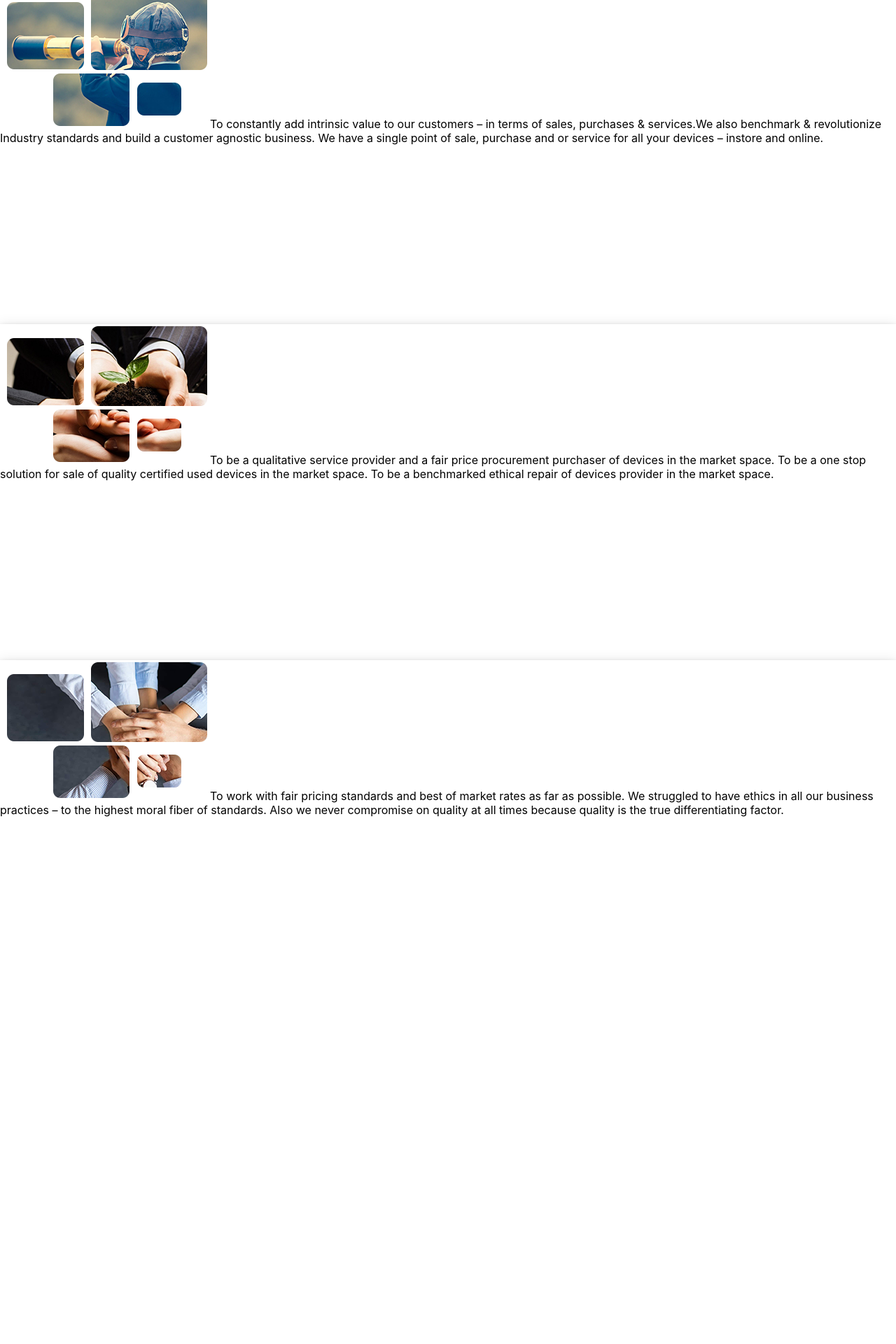
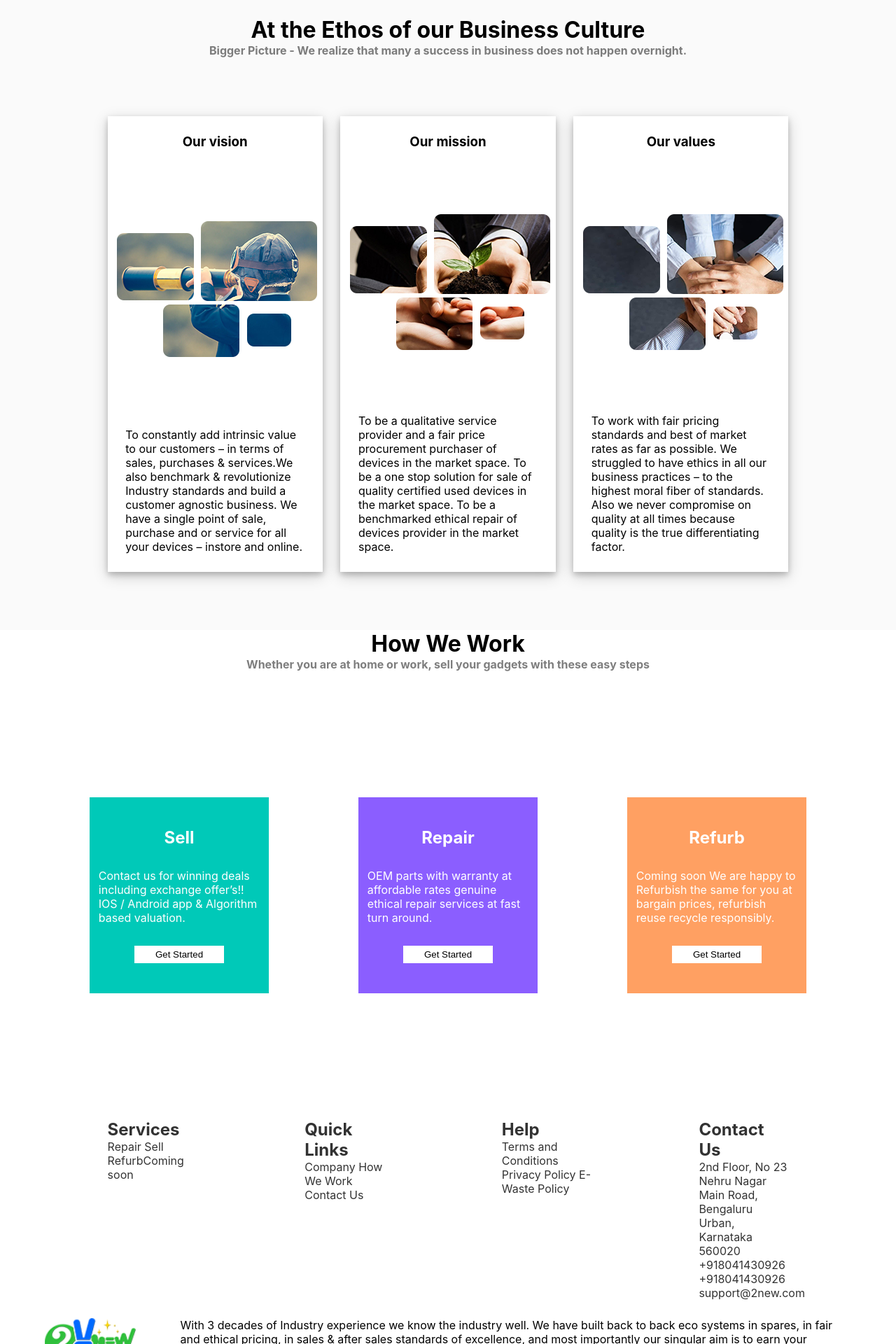
Before and after one commit to rajeshmn47/portfolio, a React (Create React App) app: page /goto in a window 1280 px wide. Shown: the part 784-2704 px from the top of the page at 70% size. Before the commit the page ends 2207 px from the top, so only its background shows below. Built offline with nearby package versions, Linux system fonts and the light colour scheme.

Commit message:
second commit

```diff
--- a/package.json
+++ b/package.json
@@ -8,10 +8,13 @@
     "@testing-library/jest-dom": "^5.16.2",
     "@testing-library/react": "^12.1.2",
     "@testing-library/user-event": "^13.5.0",
+    "ejs": "^3.1.6",
+    "nodemon": "^2.0.15",
     "react": "^17.0.2",
     "react-dom": "^17.0.2",
     "react-router-dom": "^6.2.1",
     "react-scripts": "5.0.0",
+    "socket.io": "^4.4.1",
     "web-vitals": "^2.1.4"
   },
   "scripts": {
--- a/src/componnents/Gotonew.js
+++ b/src/componnents/Gotonew.js
@@ -70,24 +70,106 @@ than ever or Experience the most quickest repair service ever</p>
 <img src={logo} height='50' alt=''/>
 </div>
 <div className='ethos'>
-  <div>
-<h3>At the Ethos of our Business Culture</h3>
-<p> Bigger Picture - We realize that many a success in business does not happen overnight.</p>
+  <div className='etho' >
+<h1>At the Ethos of our Business Culture</h1>
+<h4 style={{opacity:'0.5'}}> Bigger Picture - We realize that many a success in business does
+ not happen overnight.</h4>
 </div>
+<div className='missions'>
 <div className='mission'>
-  <img src={vision} alt='' eight='200'/>
+  <h3>Our vision</h3>
+  <img src={vision} alt='' height='200'/>
   To constantly add intrinsic value to our customers – in terms of sales, purchases & services.We also benchmark & revolutionize Industry standards and build a customer agnostic business. We have a single point of sale,
  purchase and or service for all your devices – instore and online.</div>
 <div className='mission'>
-<img src={mission} alt='' eight='200'/>
+<h3>Our mission</h3>
+<img src={mission} alt='' height='200'/>
 To be a qualitative service provider and a fair price procurement
 purchaser of devices in the market space. To be a one stop solution for sale of quality certified used devices in the market space.
 To be a benchmarked ethical repair of devices provider in the market space.
   </div><div className='mission'>
-  <img src={values} alt='' eight='200'/>
+  <h3>Our values</h3>
+  <img src={values} alt='' height='200'/>
   To work with fair pricing standards and best of market rates as far as possible. We struggled to have ethics in all our business practices – to the highest moral fiber of standards. Also we never compromise on
   quality at all times because quality is the true differentiating factor.
 </div>
+</div>
+</div>
+<div className='middle'>
+<div className='title'>
+<h1>How We Work</h1>
+<h4 style={{opacity:'0.5'}}>Whether you are at home or work, sell your gadgets with these easy steps</h4>
+</div>
+<div>
+<div></div>
+<div></div>
+<div></div>
+<div></div>
+</div>
+</div>
+<div className='selling'>
+  <div className='sell'>
+<h2>Sell</h2>
+Contact us for winning deals including exchange offer’s!! IOS / Android app & Algorithm based valuation.
+
+<button className='btn' >Get Started</button>
+</div>
+<div className='repair'>
+<h2>Repair</h2>
+OEM parts with warranty at affordable rates genuine ethical repair services at fast turn around.
+
+<button className='btn' >Get Started</button>
+</div>
+<div className='refurb'>
+<h2>Refurb</h2>
+Coming soon
+We are happy to Refurbish the same for you at bargain prices, refurbish reuse recycle responsibly.
+
+<button className='btn' >Get Started</button>
+</div>
+</div>
+<footer>
+  <div className='fot'>
+<h2>Services</h2>
+Repair
+Sell
+RefurbComing soon
+</div>
+<div className='fot'>
+<h2>Quick Links</h2>
+Company
+
+How We Work
+Contact Us
+</div>
+<div className='fot'>
+<h2>Help</h2>
+Terms and Conditions
+Privacy Policy
+E-Waste Policy
+</div>
+<div className='fot'>
+<h2>Contact Us</h2>
+2nd Floor, No 23
+Nehru Nagar Main Road,
+Bengaluru Urban, Karnataka 560020
++918041430926
++918041430926
+support@2new.com
+</div>
+</footer>
+<div className='lastdiv'>
+  <img src={logo} height='70' alt='' />
+  <p style={{marginLeft:'5vw'}}>
+With 3 decades of Industry experience we know the industry
+well. We have built back to back eco systems in spares,
+in fair and ethical pricing, in sales
+& after sales standards of excellence,
+ and most importantly our singular aim is to earn your
+ unquestioned trust every time –
+we have no shortcuts and never compromise on our ethos,
+ and operating principles.
+</p>
 </div>
 </>
     )
--- a/src/componnents/goto.css
+++ b/src/componnents/goto.css
@@ -79,17 +79,117 @@ border-radius: 5px;
     align-items: center;
     box-sizing: border-box;
 }
-
+.etho{
+    display: flex;
+    justify-content: center;
+    align-items: center;
+    flex-direction: column;
+}
 .ethos{
-    height:100vh;
+    height: 120vh;
     width: 100vw;
     box-sizing: border-box;
-    background-color: #D6D6D6;
+    background-color: #FAFAFA;
+    display: flex;
+    justify-content: space-evenly;
+    align-items: center;
+    flex-direction: column;
 }
 .mission{
     background-color: white;
-    height: 60vh;
+    height: 75vh;
+    display: flex;
+    flex-direction: column;
+  justify-content: space-between;
+  align-items: center;
+  padding:2vmax;
+    width: 20vw;
     box-shadow: 0 4px 8px 0 rgba(0, 0, 0, 0.2), 0 6px 20px 0 rgba(0, 0, 0, 0.19);
+}
+.missions{
+    display:flex ;
+    justify-content: space-evenly;
+    width:80vw;
+}
+.middle{
+    display: flex;
+    justify-content: center;
+    align-items: center;
+}
+.title{
+    display: flex;
+    justify-content: center;
+    align-items: center;
+    flex-direction: column;
+}
+.selling{
+    display: flex;
+    justify-content: space-evenly;
+    align-items: center;
+    height: 80vh;
+    width: 100vw;
+}
+.sell{
+    display: flex;
+    height: 35vh;
+    justify-content: space-evenly;
+    align-items: center;
+    flex-direction: column;
+    background-color: #00C9B8;
+    color: white;
+    width: 20vw;
+    padding: 1vmax;
+    box-sizing: border-box;
+}
+.btn{
+    background-color: white;
+border: none;
+outline: none;
+width: 10vw;
+color: black;
+}
+.repair{
+    display: flex;
+    justify-content: space-evenly;
+    align-items: center;
+    flex-direction: column;
+    color: white;
+    width: 20vw;
+    background-color: #8B5EFF;
+    height: 35vh;
+    padding: 1vmax;
+    box-sizing: border-box;
+}
+.refurb{
+    display: flex;
+    height: 35vh;
+    justify-content: space-evenly;
+    align-items: center;
+    flex-direction: column;
+    color: white;
+    width: 20vw;
+    background-color: #FFA062;
+    padding: 1vmax;
+    box-sizing: border-box;
+}
+footer{
+    display: flex;
+    justify-content:space-evenly;
+
+}
+.fot{
+    display: flex;
+    flex-direction: column;
+    width: 10vw;
+    opacity: 0.8;
+}
+.lastdiv{
+    display: flex;
+    padding:0vmax 5vmax;
+    justify-content: space-evenly;
+    box-sizing: border-box;
+    margin-top: 2vmax;
+    border-top: 1x solid black;
 }
 @media screen and (max-width:900px) {
     .gonavbar{
```
Also changed, not shown: 2 other files (tests, documents, lock files or other folders).
